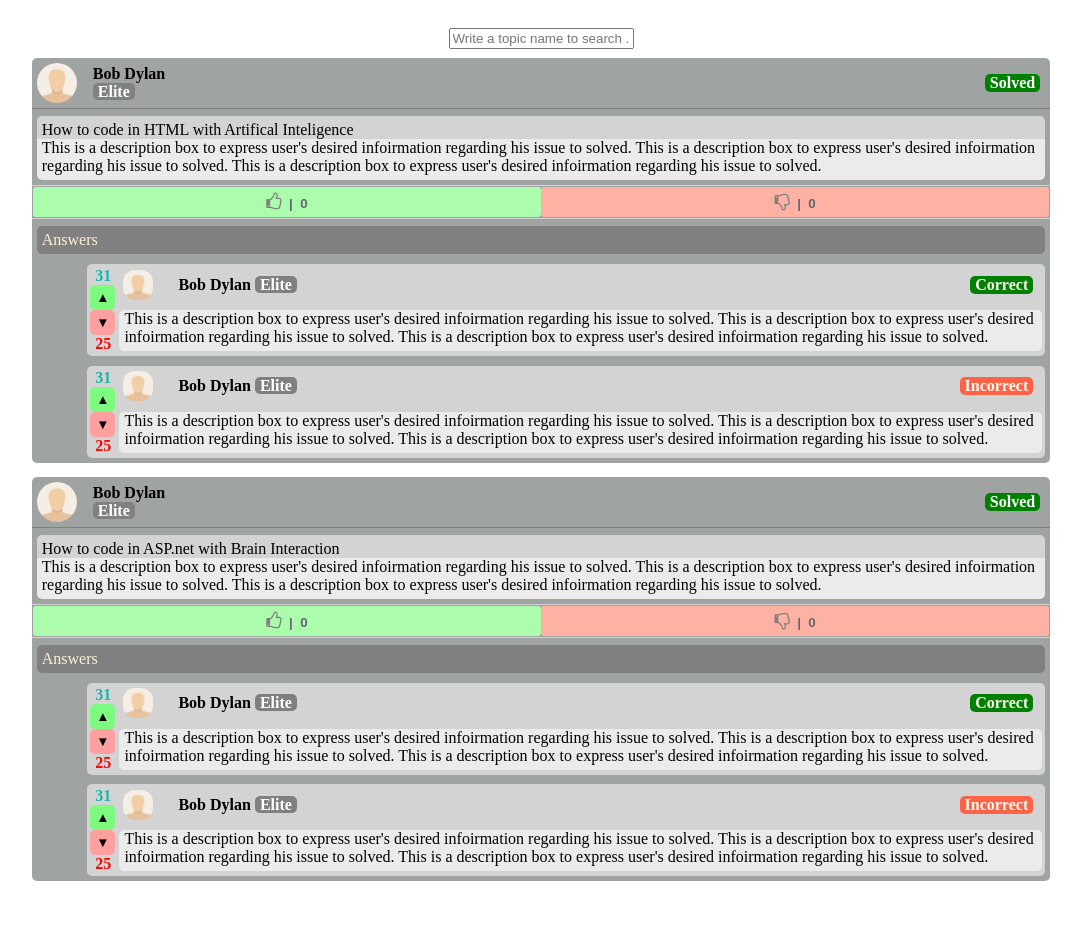
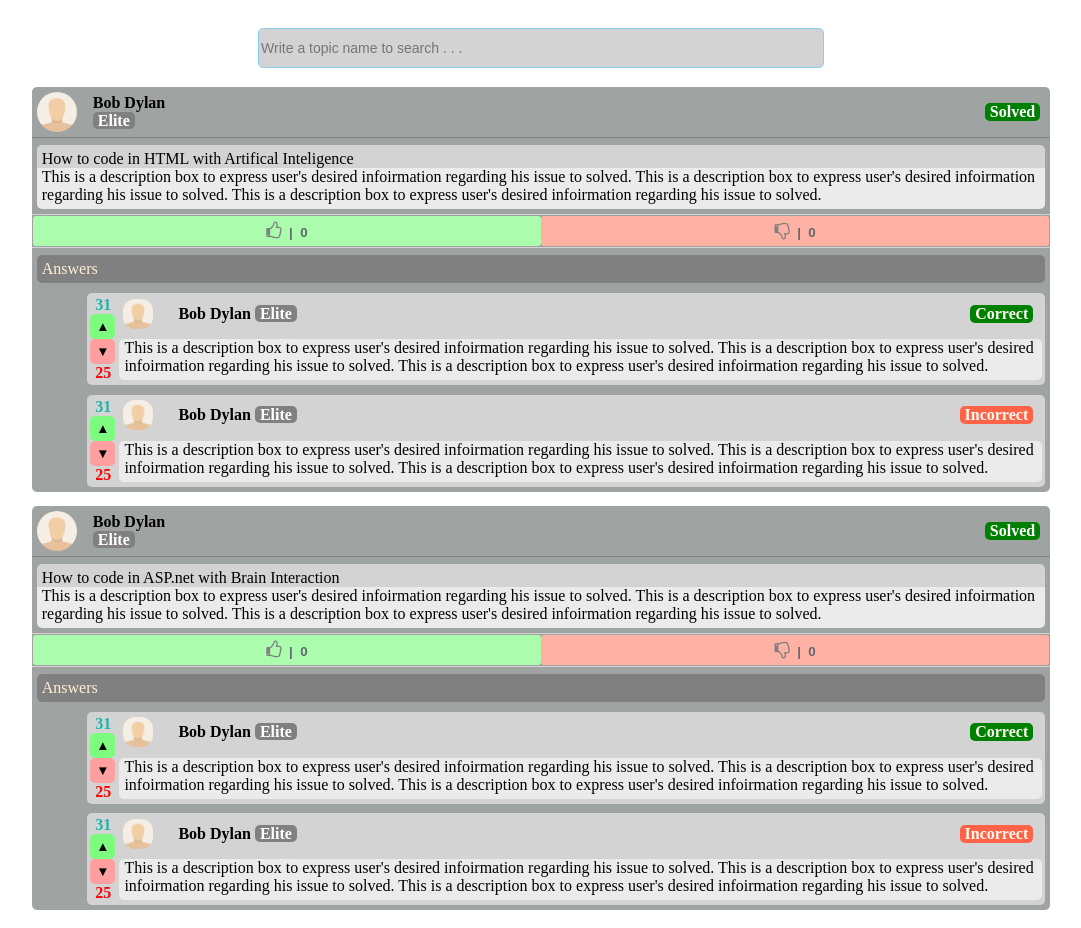
Before and after one commit to sshihabb007/ASP.NET-projects-HTML-demo, a plain HTML site: page User/solved_post.html in a window 1280 px wide. Shown: the whole page, without its empty margins (99-1180 px from the left). Before the commit the page ends 899 px from the top, so only its background shows below. Drawn offline with Linux system fonts and the light colour scheme.

Commit message:
Update forum_feed_user.css

```diff
--- a/resource/css/forum_feed_user.css
+++ b/resource/css/forum_feed_user.css
@@ -1,3 +1,14 @@
+#solved_search_input {
+    width: 50%;
+    height: 40px;
+    border: 0.5px solid skyblue;
+    margin-bottom: 10px;
+    align-content: center;
+    border-radius: 5px;
+    font-size: 14px;
+    background: lightgray;
+}
+
 #table_body_main {
     margin-top: 2%;
     width: 90%;
```
